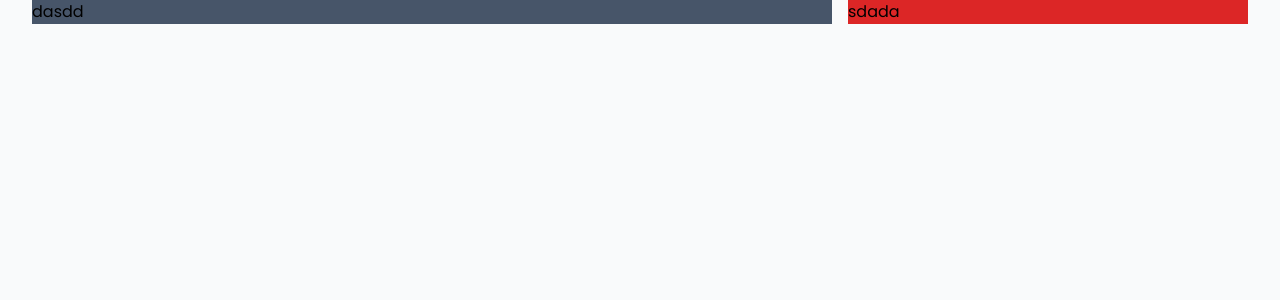
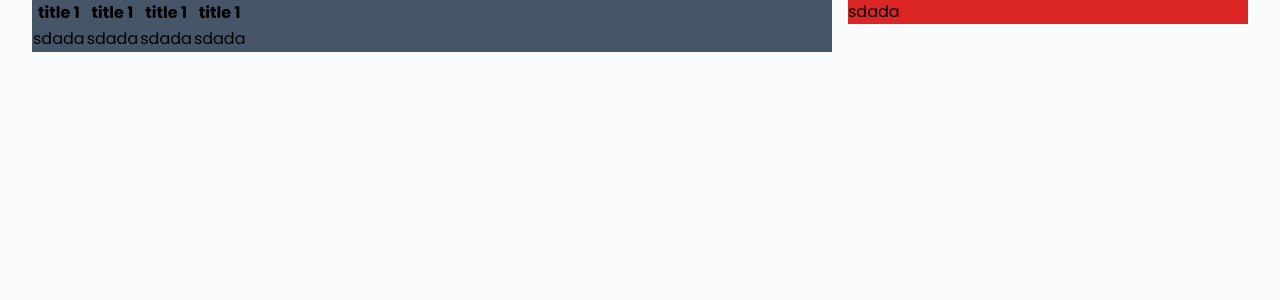
Before and after one commit to mamdamin79/table-component, a React (Create React App) app: page / in a window 1280 px wide. Shown: the top 300 px of the page. Built offline with nearby package versions, Linux system fonts and the light colour scheme.

Commit message:
creating an static schema from table component

```diff
--- a/src/App.js
+++ b/src/App.js
@@ -1,8 +1,10 @@
+import Table from "./components/Table";
+
 function App() {
   return (
     <div className="w-full md:flex items-start justify-between px-8 gap-4">
       <main className="w-full md:w-4/6 bg-slate-600">
-dasdd
+        <Table/>
       </main>
       <aside className="w-full md:w-2/6 bg-red-600">
 sdada
--- a/src/components/Table.js
+++ b/src/components/Table.js
@@ -1,7 +1,20 @@
 const Table = () => {
     return (
         <div>
-
+            <table>
+                <tr>
+                    <th>title 1</th>
+                    <th>title 1</th>
+                    <th>title 1</th>
+                    <th>title 1</th>
+                </tr>
+                <tr>
+                    <td>sdada</td>
+                    <td>sdada</td>
+                    <td>sdada</td>
+                    <td>sdada</td>
+                </tr>
+            </table>
         </div>
     );
 }
```
